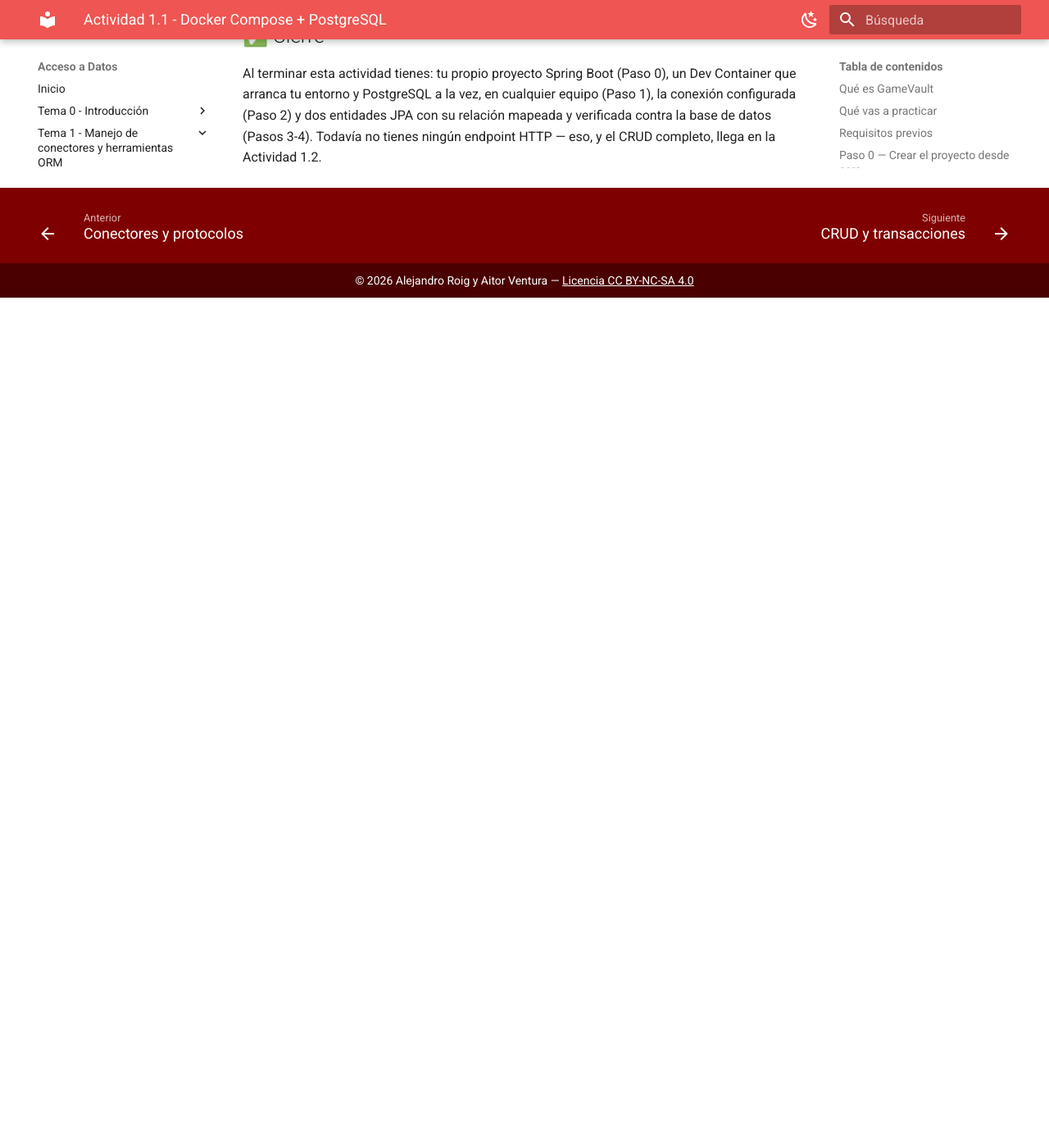
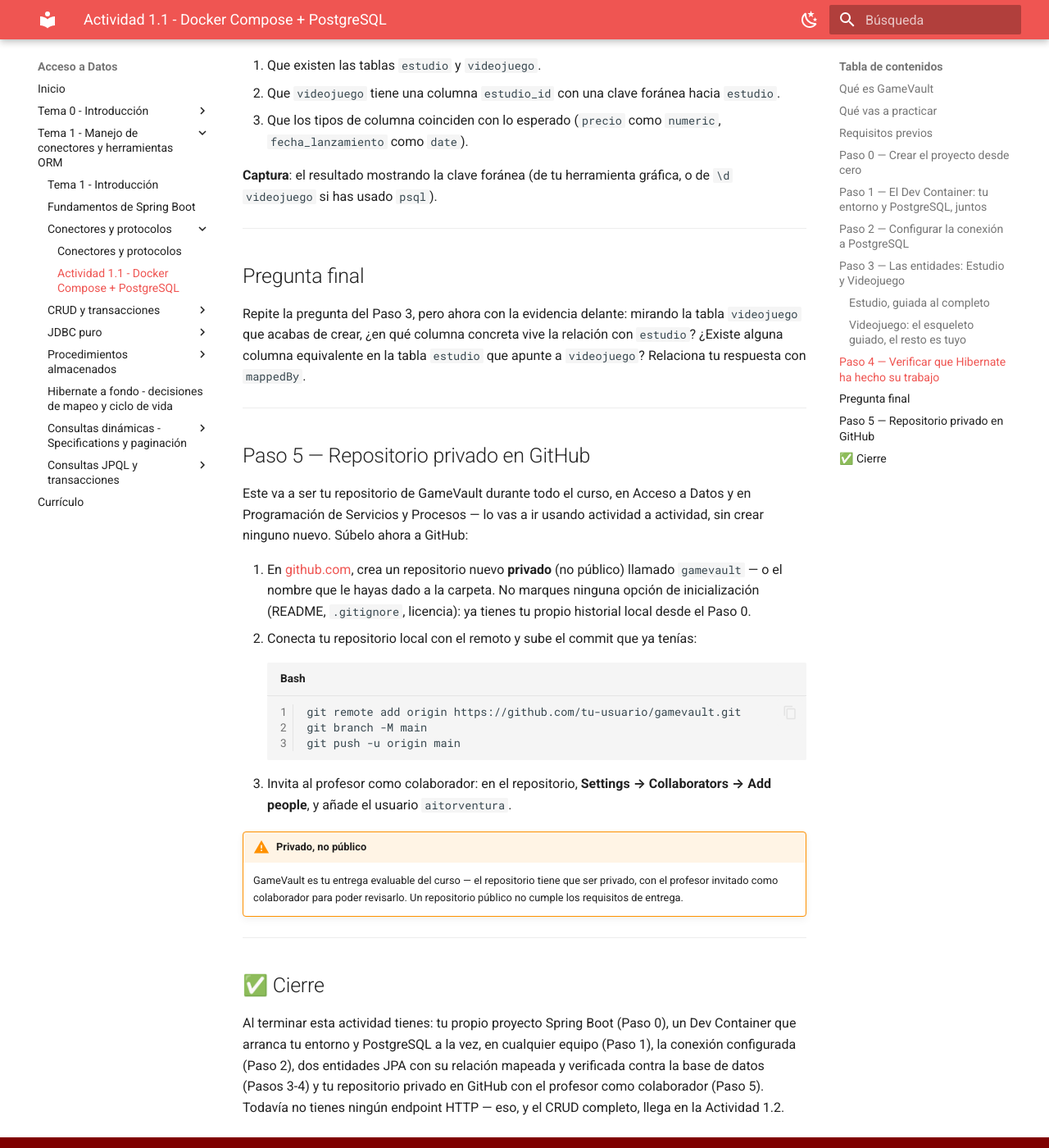
Before and after one commit to aitorventura/acceso-a-datos, an MkDocs documentation site: the page built from docs/tema1/actividad_1_1.md, in a window 1280 px wide and 1400 px high, scrolled down 11808 px. Shown: the whole window at 82% size. Built offline with MkDocs 1.6.1 and Material for MkDocs 9.7.7, drawn with Linux system fonts in a browser that asks for light colours; before the commit the page ends 12171 px from its top, so only the background shows below that; some of the changed text lies outside the part shown.

Commit message:
Corrige la Actividad 1.1 de AD: socket de Docker, git init y repo privado
- Quita el montaje manual de /var/run/docker.sock en el
  docker-compose.yml del Dev Container: chocaba con la feature
  docker-outside-of-docker y provocaba un error al arrancar según
  el equipo.
- Añade el paso de "git init" antes de crear el Dev Container: sin
  repositorio, el montaje del Dev Container fallaba.
- Añade el paso final para crear el repositorio privado en GitHub
  e invitar al profesor como colaborador.

````diff
--- a/docs/tema1/actividad_1_1.md
+++ b/docs/tema1/actividad_1_1.md
@@ -64,6 +64,17 @@
 
 Pulsa **Generate**, descomprime el `.zip`, y renombra la carpeta a `gamevault` (o el nombre que prefieras) — todavía no la abras en tu IDE.
 
+Antes de seguir, abre una terminal en esa carpeta e inicializa el repositorio Git — lo vas a necesitar para entregar tus actividades, y además el propio Dev Container del Paso 1 espera encontrar un repositorio ya creado:
+
+```bash
+git init
+git add .
+git commit -m "Proyecto inicial generado con Spring Initializr"
+```
+
+!!! danger "Si te saltas este paso, falla al montar el Dev Container"
+    Spring Initializr genera los ficheros del proyecto (incluido un `.gitignore`), pero no crea un repositorio Git de verdad — eso solo lo hace `git init`. Si abres el Dev Container del Paso 1 sobre una carpeta sin repositorio, falla con un error relacionado con que Git no está inicializado. Ejecuta estos tres comandos antes de crear `.devcontainer`.
+
 !!! warning "No añadas todavía el resto de dependencias"
     Tu GameVault terminado va a incluir también MongoDB, RabbitMQ, Redis, seguridad, OpenAPI... pero no las necesitas hoy. Las irás añadiendo actividad a actividad, cuando toque cada una — añadirlas todas de golpe ahora solo te va a confundir sobre qué hace falta para qué.
 
@@ -106,7 +116,10 @@
 !!! warning "Con Postgres 18, el volumen va en `/var/lib/postgresql`, no en `/var/lib/postgresql/data`"
     Desde la versión 18, la imagen organiza los datos en subcarpetas por versión mayor dentro de `/var/lib/postgresql` — si montas el volumen directamente en `/var/lib/postgresql/data` (la ruta que usaban las versiones anteriores), el contenedor se niega a arrancar y sale con error nada más crearse. Si ya te ha pasado esto, sigue las instrucciones de abajo para limpiar el volumen roto antes de continuar.
 
-`app` parte esta vez de la imagen **base** genérica (la misma familia que ya viste en el Tema 0) — git y las herramientas básicas ya incluidas, pero sin Java todavía. `command: sleep infinity` mantiene el contenedor vivo esperando a que tu editor se conecte (sin este comando, un contenedor sin ningún proceso principal se pararía solo nada más arrancar). `postgres` es exactamente el servicio que ya conoces de la Actividad 0.6, solo que ahora convive con tu entorno de trabajo en el mismo fichero. El segundo `volumes` de `app`, `/var/run/docker.sock:/var/run/docker.sock`, monta dentro del contenedor el mismo Docker que ya tiene tu equipo — no lo vas a necesitar hasta el Tema 3, cuando uses Testcontainers para lanzar contenedores de prueba desde tus propios tests, pero sin este montaje tu contenedor no tendría ningún Docker al que pedírselo.
+`app` parte esta vez de la imagen **base** genérica (la misma familia que ya viste en el Tema 0) — git y las herramientas básicas ya incluidas, pero sin Java todavía. `command: sleep infinity` mantiene el contenedor vivo esperando a que tu editor se conecte (sin este comando, un contenedor sin ningún proceso principal se pararía solo nada más arrancar). `postgres` es exactamente el servicio que ya conoces de la Actividad 0.6, solo que ahora convive con tu entorno de trabajo en el mismo fichero.
+
+!!! warning "No montes tú el socket de Docker a mano"
+    Podría parecer que a `app` le falta un `volumes` con `/var/run/docker.sock:/var/run/docker.sock` para poder usar Docker dentro del contenedor. No lo añadas: la *feature* `docker-outside-of-docker` del `devcontainer.json` (justo debajo) ya se encarga de montar y exponer ese socket ella sola. Si montas el socket a mano **y además** usas esa *feature*, las dos cosas compiten por la misma ruta dentro del contenedor, y según la máquina el resultado es un error al arrancar (algo como `openat run/docker.sock: no such device or address`) que no aparece en todos los ordenadores por igual — depende de cómo esté montado Docker en cada equipo.
 
 Y, junto a él, `devcontainer.json`:
 
@@ -140,7 +153,7 @@
 !!! tip "La clave `customizations.vscode` es solo para VS Code"
     Si usas IntelliJ IDEA, esas extensiones no hacen falta: el soporte de Java, Maven y Spring Boot ya viene integrado en el propio editor (Ultimate), sin instalar nada aparte.
 
-`service: "app"` le dice a la extensión Dev Containers (o al soporte nativo de IntelliJ) a cuál de los dos servicios del `docker-compose.yml` debe conectar tu editor — al otro, `postgres`, lo levanta igualmente, pero solo como servicio de fondo, sin que tu editor "entre" en él. `forwardPorts` publica hacia tu máquina tanto el `8080` (tu aplicación, cuando la arranques) como el `5432` (PostgreSQL, por si quieres conectarte con una herramienta gráfica desde fuera del contenedor). La *feature* `docker-outside-of-docker` instala dentro de `app` el cliente `docker` (el programa, no un Docker completo) apuntando al socket que acabas de montar — gracias a esto, desde la propia terminal integrada de tu editor vas a poder ejecutar `docker`, `docker compose` o `docker exec` como si estuvieras fuera del contenedor, controlando los mismos contenedores que ve tu sistema operativo.
+`service: "app"` le dice a la extensión Dev Containers (o al soporte nativo de IntelliJ) a cuál de los dos servicios del `docker-compose.yml` debe conectar tu editor — al otro, `postgres`, lo levanta igualmente, pero solo como servicio de fondo, sin que tu editor "entre" en él. `forwardPorts` publica hacia tu máquina tanto el `8080` (tu aplicación, cuando la arranques) como el `5432` (PostgreSQL, por si quieres conectarte con una herramienta gráfica desde fuera del contenedor). La *feature* `docker-outside-of-docker` instala dentro de `app` el cliente `docker` (el programa, no un Docker completo) y ella sola monta y expone el socket del Docker de tu equipo — no hace falta que tú montes nada a mano en el `docker-compose.yml`. Gracias a esto, desde la propia terminal integrada de tu editor vas a poder ejecutar `docker`, `docker compose` o `docker exec` como si estuvieras fuera del contenedor, controlando los mismos contenedores que ve tu sistema operativo. Es lo mismo que vas a usar en el Tema 3 para lanzar contenedores de prueba con Testcontainers desde tus propios tests, sin tocar nada más.
 
 <div class="tabs-colored" markdown>
 
@@ -353,6 +366,24 @@
 
 ---
 
+## Paso 5 — Repositorio privado en GitHub
+
+Este va a ser tu repositorio de GameVault durante todo el curso, en Acceso a Datos y en Programación de Servicios y Procesos — lo vas a ir usando actividad a actividad, sin crear ninguno nuevo. Súbelo ahora a GitHub:
+
+1. En [github.com](https://github.com), crea un repositorio nuevo **privado** (no público) llamado `gamevault` — o el nombre que le hayas dado a la carpeta. No marques ninguna opción de inicialización (README, `.gitignore`, licencia): ya tienes tu propio historial local desde el Paso 0.
+2. Conecta tu repositorio local con el remoto y sube el commit que ya tenías:
+    ```bash
+    git remote add origin https://github.com/tu-usuario/gamevault.git
+    git branch -M main
+    git push -u origin main
+    ```
+3. Invita al profesor como colaborador: en el repositorio, **Settings → Collaborators → Add people**, y añade el usuario `aitorventura`.
+
+!!! warning "Privado, no público"
+    GameVault es tu entrega evaluable del curso — el repositorio tiene que ser privado, con el profesor invitado como colaborador para poder revisarlo. Un repositorio público no cumple los requisitos de entrega.
+
+---
+
 ## ✅ Cierre
 
-Al terminar esta actividad tienes: tu propio proyecto Spring Boot (Paso 0), un Dev Container que arranca tu entorno y PostgreSQL a la vez, en cualquier equipo (Paso 1), la conexión configurada (Paso 2) y dos entidades JPA con su relación mapeada y verificada contra la base de datos (Pasos 3-4). Todavía no tienes ningún endpoint HTTP — eso, y el CRUD completo, llega en la Actividad 1.2.
+Al terminar esta actividad tienes: tu propio proyecto Spring Boot (Paso 0), un Dev Container que arranca tu entorno y PostgreSQL a la vez, en cualquier equipo (Paso 1), la conexión configurada (Paso 2), dos entidades JPA con su relación mapeada y verificada contra la base de datos (Pasos 3-4) y tu repositorio privado en GitHub con el profesor como colaborador (Paso 5). Todavía no tienes ningún endpoint HTTP — eso, y el CRUD completo, llega en la Actividad 1.2.
````
Also changed, not shown: other parts of docs/tema1/actividad_1_1.md (+0 -1 lines).
